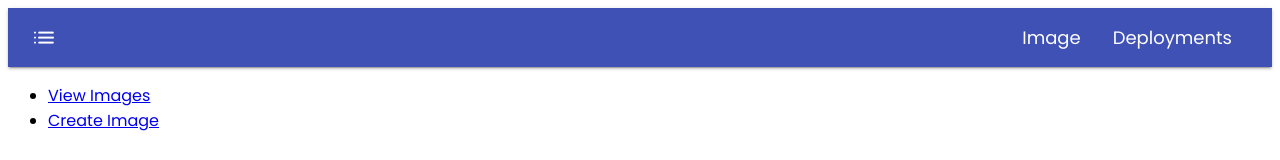
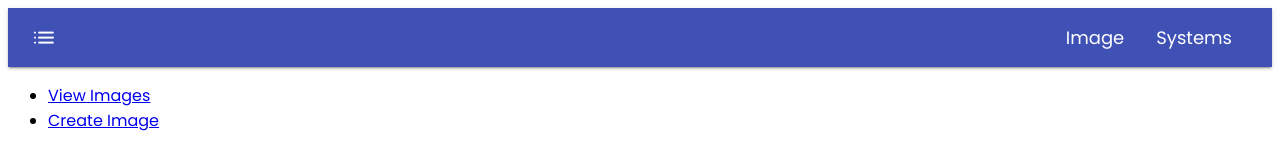
Before and after one commit to rithwika21/capstone, a React (Create React App) app in the folder client/: page /image in a window 1280 px wide. Shown: the top 160 px of the page. Built offline with nearby package versions, Linux system fonts and the light colour scheme.

Commit message:
refactor: :hammer: code cleanup and routing fixes

```diff
--- a/client/src/components/MainComponent.jsx
+++ b/client/src/components/MainComponent.jsx
@@ -1,6 +1,5 @@
 import React from "react";
 import { BrowserRouter, Route, Switch } from "react-router-dom";
-import { DeploymentForm } from "./deployments";
 import NavBar from "./navbar";
 import { ImageManager } from "./images";
 import { SystemManager } from "./systemsManager";
@@ -10,7 +9,6 @@ const MainComponent = () => {
 		<BrowserRouter>
 			<NavBar />
 			<Switch>
-				<Route component={DeploymentForm} path='/deploy' />
 				<Route component={ImageManager} path='/image' />
 				<Route component={SystemManager} path='/systems' />
 			</Switch>
--- a/client/src/components/deployments/deploymentform.jsx
+++ /dev/null
@@ -1,9 +0,0 @@
-import React from 'react';
-
-export const DeploymentForm = () => {
-    return (
-        <div>
-            <p>Hello World</p>
-        </div>
-    );
-};
--- a/client/src/components/deployments/index.js
+++ /dev/null
@@ -1 +0,0 @@
-export * from "./deploymentform";
--- a/client/src/components/navbar.jsx
+++ b/client/src/components/navbar.jsx
@@ -52,12 +52,12 @@ export default function NavBar() {
 							Image
 						</Link>
 						<Link
-							to='/deploy'
+							to='/systems'
 							variant='h6'
 							color='inherit'
 							className={classes.navlink}
 						>
-							Deployments
+							Systems
 						</Link>
 
 					</div>
--- a/client/src/components/systemsManager/addRemotes.jsx
+++ b/client/src/components/systemsManager/addRemotes.jsx
@@ -57,10 +57,6 @@ const LightTooltip = withStyles((theme) => ({
 export const AddRemotes = () => {
 
 	const classes = useStyles();
-
-
-
-
 
 	return (
 		<div>
```
